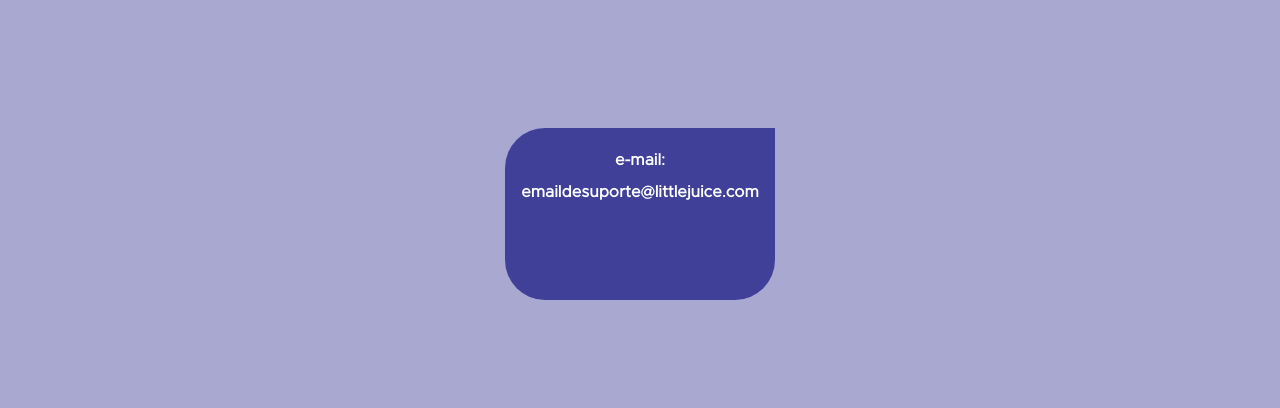
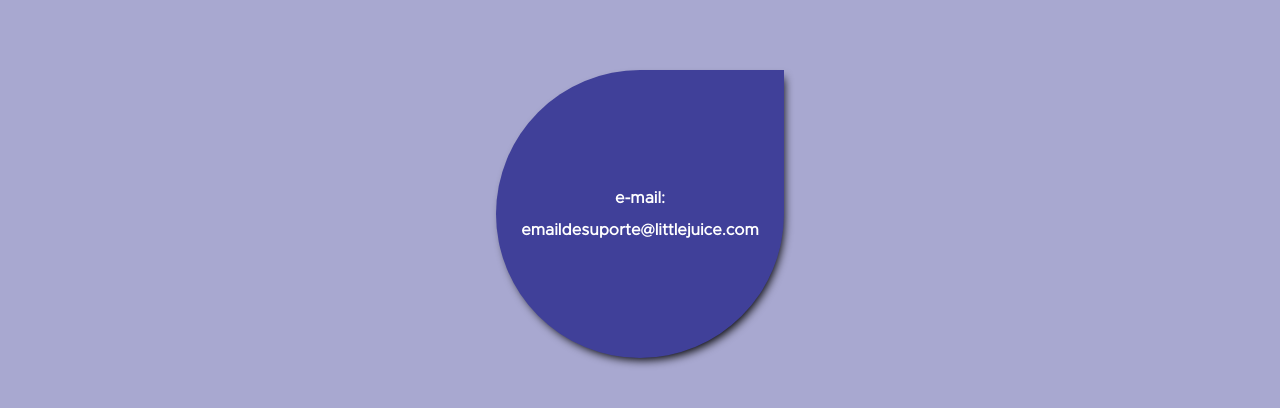
Before and after one commit to DrielisonLopes/littleJuice, a plain HTML site: page frontend/pages/suporte.html in a window 1280 px wide. Shown: the part 261-669 px from the top of the page. Drawn offline with Linux system fonts and the light colour scheme.

Commit message:
ajustes na tela suporte

```diff
--- a/frontend/css/style-suporte.css
+++ b/frontend/css/style-suporte.css
@@ -53,15 +53,22 @@
 }
 
 #div-email{
-    -webkit-border-radius: 40px 0px 40px 40px;
-    -moz-border-radius: 40px 0px 40px 40px;
-    border-radius: 40px 0px 40px 40px;
-    height: 140px;
+    height: 16rem;
+    width: 16rem;
     background: #404099;
+    border-radius: 0% 50% 50% 50%;
+    transform: rotate(90deg);
+    box-shadow: 5px -3px 10px -3px #000;
     padding: 16px;
     text-align: center;
+    position: absolute;
+}
+
+h4{
+    position: relative;
     line-height: 2rem;
 }
+
 
 #voltar{
     margin-bottom: 6vh;
```
Also changed, not shown: frontend/pages/suporte.html (+1 -1 lines).
